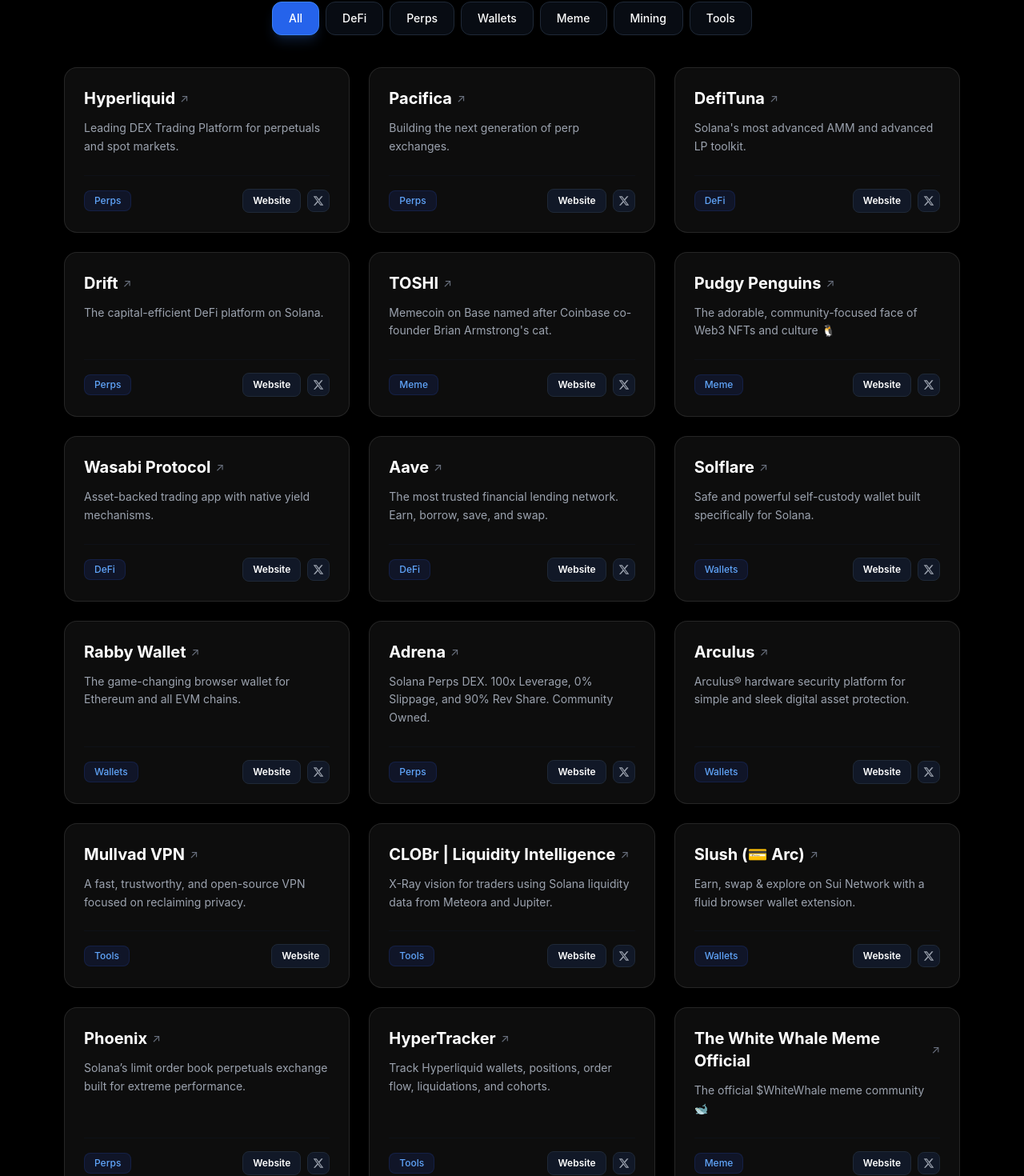
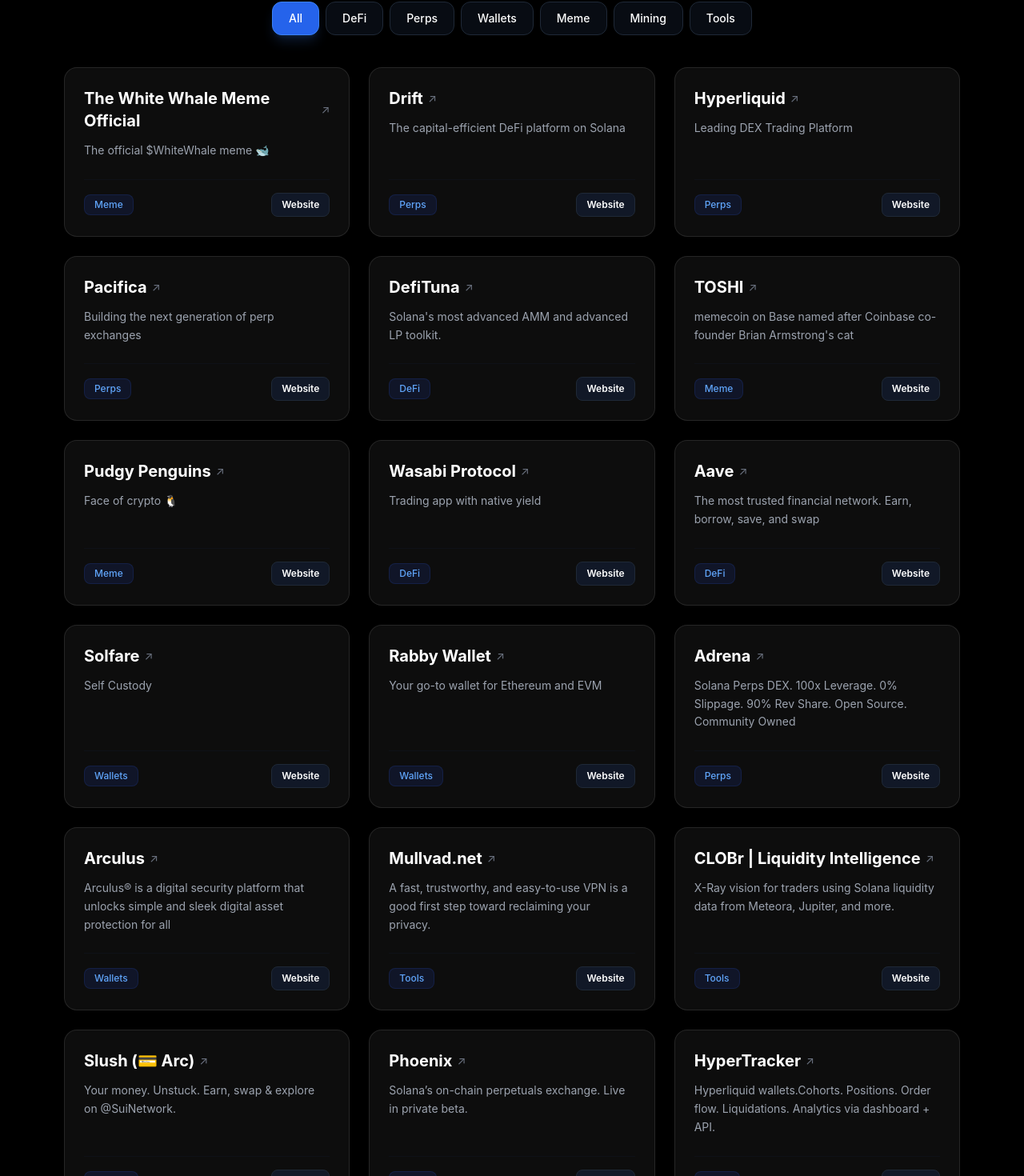
Before and after one commit to aspinrin/thewhitewhale, a Next.js app: page /projects in a window 1280 px wide. Shown: the part 259-1729 px from the top of the page at 80% size. Built offline with nearby package versions, Linux system fonts and the light colour scheme.

Commit message:
Restore projects array data from last month, keeping Zinc and absolute URLs

```diff
--- a/app/projects/page.js
+++ b/app/projects/page.js
@@ -4,129 +4,112 @@
 
 const projects = [
   {
+    name: "The White Whale Meme Official",
+    description: "The official $WhiteWhale meme 🐋",
+    category: "Meme",
+    link: "https://whitewhalememe.com"
+  },
+  {
+    name: "Drift",
+    description: "The capital-efficient DeFi platform on Solana",
+    category: "Perps",
+    link: "https://app.drift.trade"
+  },
+  {
     name: "Hyperliquid",
-    description: "Leading DEX Trading Platform for perpetuals and spot markets.",
+    description: "Leading DEX Trading Platform",
     category: "Perps",
-    link: "https://app.hyperliquid.xyz/trade",
-    twitter: "https://x.com/HyperliquidX"
+    link: "https://app.hyperliquid.xyz/trade"
   },
   {
     name: "Pacifica",
-    description: "Building the next generation of perp exchanges.",
+    description: "Building the next generation of perp exchanges",
     category: "Perps",
-    link: "https://pacifica.fi",
-    twitter: "https://x.com/pacifica_fi"
+    link: "https://pacifica.fi"
   },
   {
     name: "DefiTuna",
     description: "Solana's most advanced AMM and advanced LP toolkit.",
     category: "DeFi",
-    link: "https://defituna.com",
-    twitter: "https://x.com/defituna"
-  },
-  {
-    name: "Drift",
-    description: "The capital-efficient DeFi platform on Solana.",
-    category: "Perps",
-    link: "https://app.drift.trade",
-    twitter: "https://x.com/DriftProtocol"
+    link: "https://defituna.com"
   },
   {
     name: "TOSHI",
-    description: "Memecoin on Base named after Coinbase co-founder Brian Armstrong's cat.",
+    description: "memecoin on Base named after Coinbase co-founder Brian Armstrong's cat",
     category: "Meme",
-    link: "https://www.toshithecat.com",
-    twitter: "https://x.com/Toshi_base"
+    link: "https://www.toshithecat.com"
   },
   {
     name: "Pudgy Penguins",
-    description: "The adorable, community-focused face of Web3 NFTs and culture 🐧",
+    description: "Face of crypto 🐧",
     category: "Meme",
-    link: "https://pengu.pudgypenguins.com",
-    twitter: "https://x.com/pudgypenguins"
+    link: "https://pengu.pudgypenguins.com"
   },
   {
     name: "Wasabi Protocol",
-    description: "Asset-backed trading app with native yield mechanisms.",
+    description: "Trading app with native yield",
     category: "DeFi",
-    link: "https://wasabi.xyz",
-    twitter: "https://x.com/wasabi_protocol"
+    link: "https://wasabi.xyz"
   },
   {
     name: "Aave",
-    description: "The most trusted financial lending network. Earn, borrow, save, and swap.",
+    description: "The most trusted financial network.  Earn, borrow, save, and swap",
     category: "DeFi",
-    link: "https://aave.com",
-    twitter: "https://x.com/Aave"
+    link: "https://aave.com"
   },
   {
-    name: "Solflare",
-    description: "Safe and powerful self-custody wallet built specifically for Solana.",
+    name: "Solfare",
+    description: "Self Custody",
     category: "Wallets",
-    link: "https://solflare.com",
-    twitter: "https://x.com/solflare_wallet"
+    link: "https://solflare.com"
   },
   {
     name: "Rabby Wallet",
-    description: "The game-changing browser wallet for Ethereum and all EVM chains.",
+    description: "Your go-to wallet for Ethereum and EVM",
     category: "Wallets",
-    link: "https://rabby.io",
-    twitter: "https://x.com/Rabby_Wallet"
+    link: "https://rabby.io"
   },
   {
     name: "Adrena",
-    description: "Solana Perps DEX. 100x Leverage, 0% Slippage, and 90% Rev Share. Community Owned.",
+    description: "Solana Perps DEX. 100x Leverage. 0% Slippage. 90% Rev Share. Open Source. Community Owned",
     category: "Perps",
-    link: "https://adrena.trade",
-    twitter: "https://x.com/AdrenaProtocol"
+    link: "https://adrena.trade"
   },
   {
     name: "Arculus",
-    description: "Arculus® hardware security platform for simple and sleek digital asset protection.",
+    description: "Arculus® is a digital security platform that unlocks simple and sleek digital asset protection for all",
     category: "Wallets",
-    link: "https://www.getarculus.com",
-    twitter: "https://x.com/ArculusWallet"
+    link: "https://www.getarculus.com"
   },
   {
-    name: "Mullvad VPN",
-    description: "A fast, trustworthy, and open-source VPN focused on reclaiming privacy.",
+    name: "Mullvad.net",
+    description: "A fast, trustworthy, and easy-to-use VPN is a good first step toward reclaiming your privacy.",
     category: "Tools",
     link: "https://mullvad.net"
   },
   {
     name: "CLOBr | Liquidity Intelligence",
-    description: "X-Ray vision for traders using Solana liquidity data from Meteora and Jupiter.",
+    description: "X-Ray vision for traders using Solana liquidity data from Meteora, Jupiter, and more.",
     category: "Tools",
-    link: "https://clobr.io",
-    twitter: "https://x.com/clobr_io"
+    link: "https://clobr.io"
   },
   {
     name: "Slush (💳 Arc)",
-    description: "Earn, swap & explore on Sui Network with a fluid browser wallet extension.",
+    description: "Your money. Unstuck. Earn, swap & explore on @SuiNetwork.",
     category: "Wallets",
-    link: "https://slush.app/",
-    twitter: "https://x.com/SlushWallet"
+    link: "https://slush.app/"
   },
   {
     name: "Phoenix",
-    description: "Solana’s limit order book perpetuals exchange built for extreme performance.",
+    description: "Solana’s on-chain perpetuals exchange. Live in private beta.",
     category: "Perps",
-    link: "https://phoenix.trade",
-    twitter: "https://x.com/PhoenixTrade"
+    link: "https://phoenix.trade"
   },
   {
     name: "HyperTracker",
-    description: "Track Hyperliquid wallets, positions, order flow, liquidations, and cohorts.",
+    description: "Hyperliquid wallets.Cohorts. Positions. Order flow. Liquidations. Analytics via dashboard + API.",
     category: "Tools",
-    link: "https://hypertracker.io/x",
-    twitter: "https://x.com/hypertracker_io"
-  },
-  {
-    name: "The White Whale Meme Official",
-    description: "The official $WhiteWhale meme community 🐋",
-    category: "Meme",
-    link: "https://whitewhalememe.com",
-    twitter: "https://x.com/WhiteWhaleLabs"
+    link: "https://hypertracker.io/x"
   },
   {
     name: "Zinc",
```
